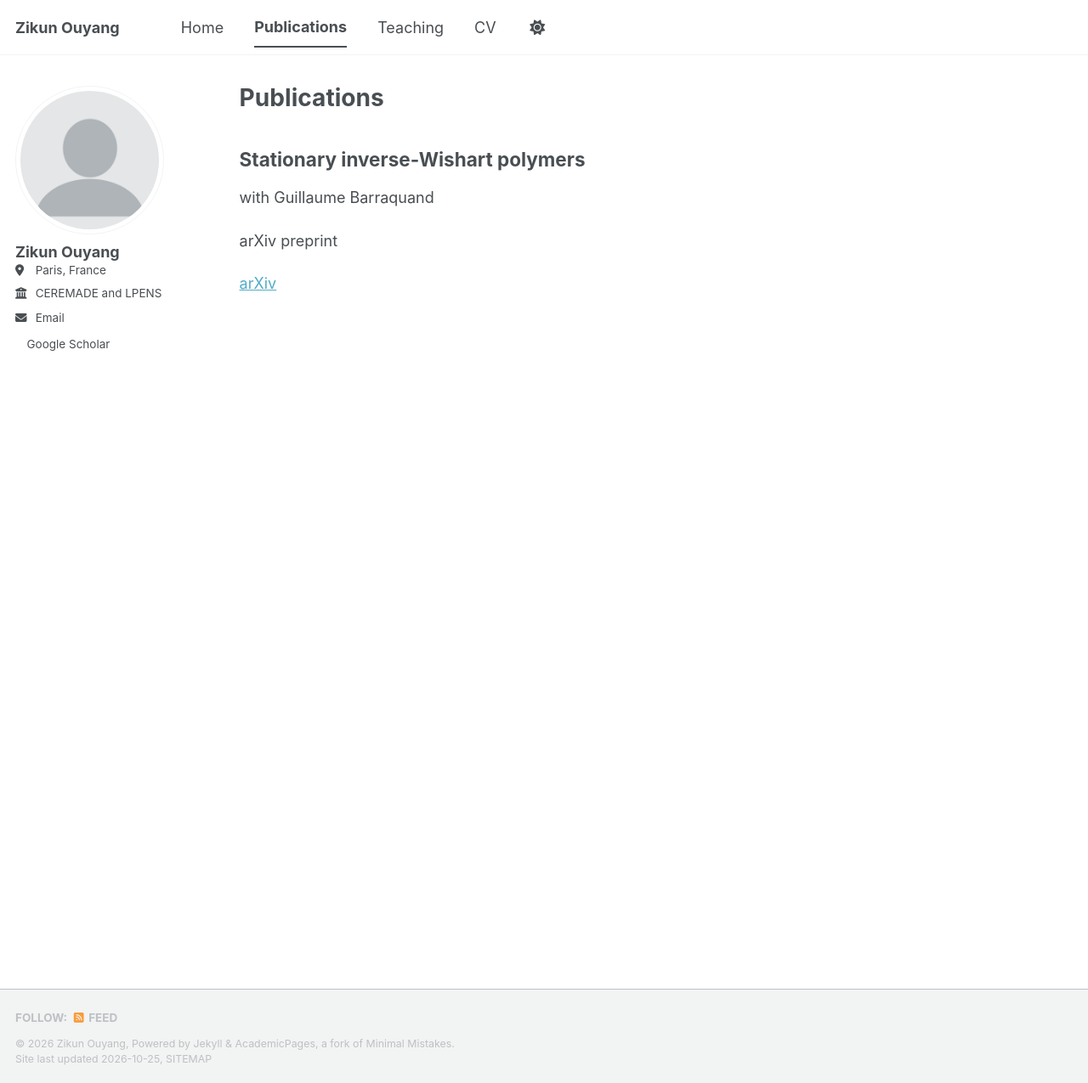
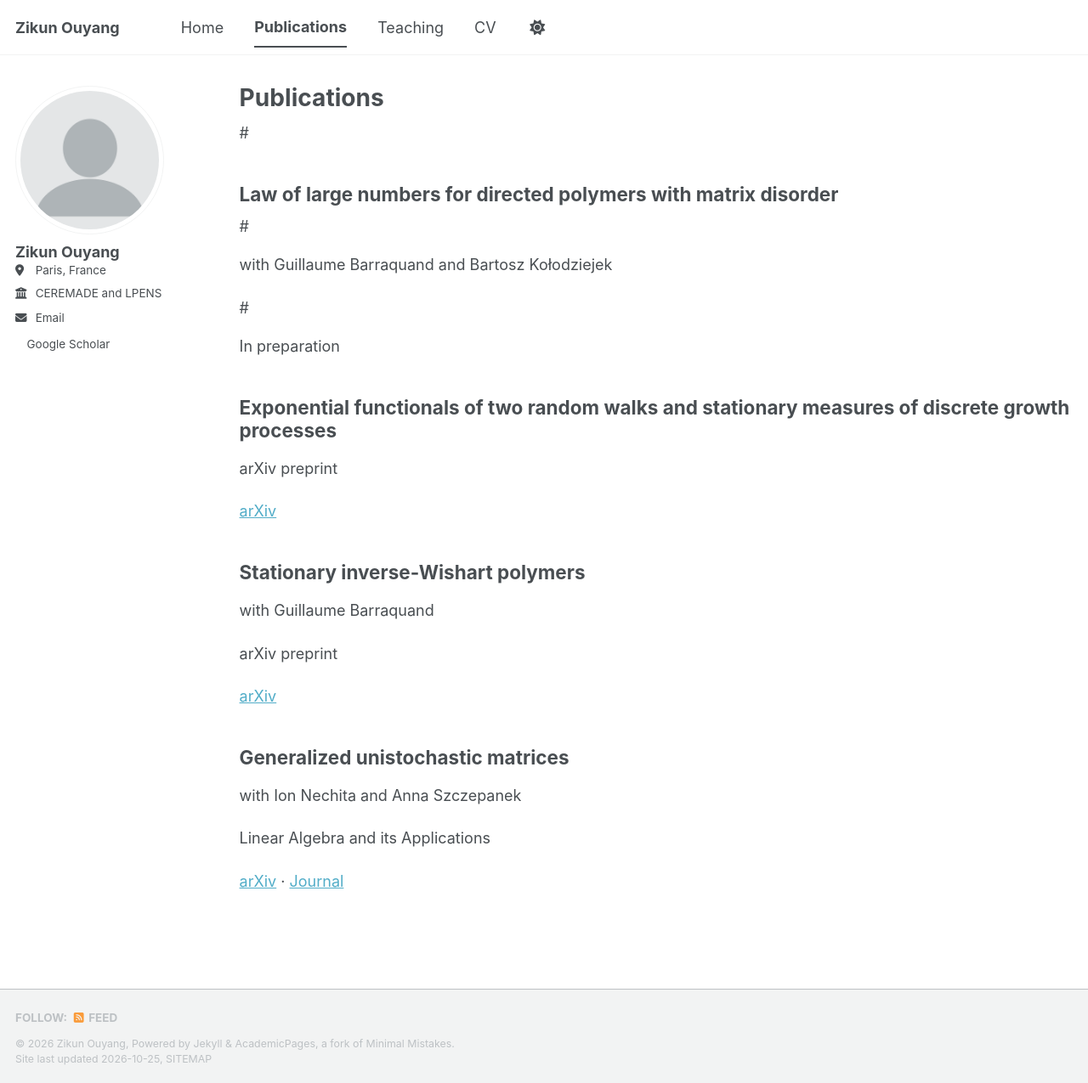
Before and after one commit to ZikunOuyang/zikunouyang.github.io, a Jekyll site: the page built from _pages/publications.html, in a window 1280 px wide and 1275 px high. Shown: the whole window at 85% size. Built offline with Jekyll 4.4.1, drawn with Linux system fonts in a browser that asks for light colours; a style sheet for code colours, icons or effects is not loaded.

Commit message:
Update publications.html

```diff
--- a/_pages/publications.html
+++ b/_pages/publications.html
@@ -5,7 +5,28 @@ permalink: /publications/
 author_profile: true
 ---
 
+
+#<h2>Law of large numbers for directed polymers with matrix disorder</h2>
+#<p>with Guillaume Barraquand and Bartosz Kołodziejek</p>
+#<p>In preparation</p>
+
+<h2>Exponential functionals of two random walks and stationary measures of discrete growth processes</h2>
+<p>arXiv preprint</p>
+<p>
+  <a href="https://arxiv.org/abs/2610.19673">arXiv</a>
+</p>
+
 <h2>Stationary inverse-Wishart polymers</h2>
 <p>with Guillaume Barraquand</p>
 <p>arXiv preprint</p>
-<p><a href="https://arxiv.org/abs/2511.14375">arXiv</a></p>
+<p>
+  <a href="https://arxiv.org/abs/2511.14375">arXiv</a>
+</p>
+
+<h2>Generalized unistochastic matrices</h2>
+<p>with Ion Nechita and Anna Szczepanek</p>
+<p>Linear Algebra and its Applications</p>
+<p>
+  <a href="https://arxiv.org/abs/2310.03436">arXiv</a> ·
+  <a href="https://www.sciencedirect.com/science/article/abs/pii/S0024379524002301">Journal</a>
+</p>
```
